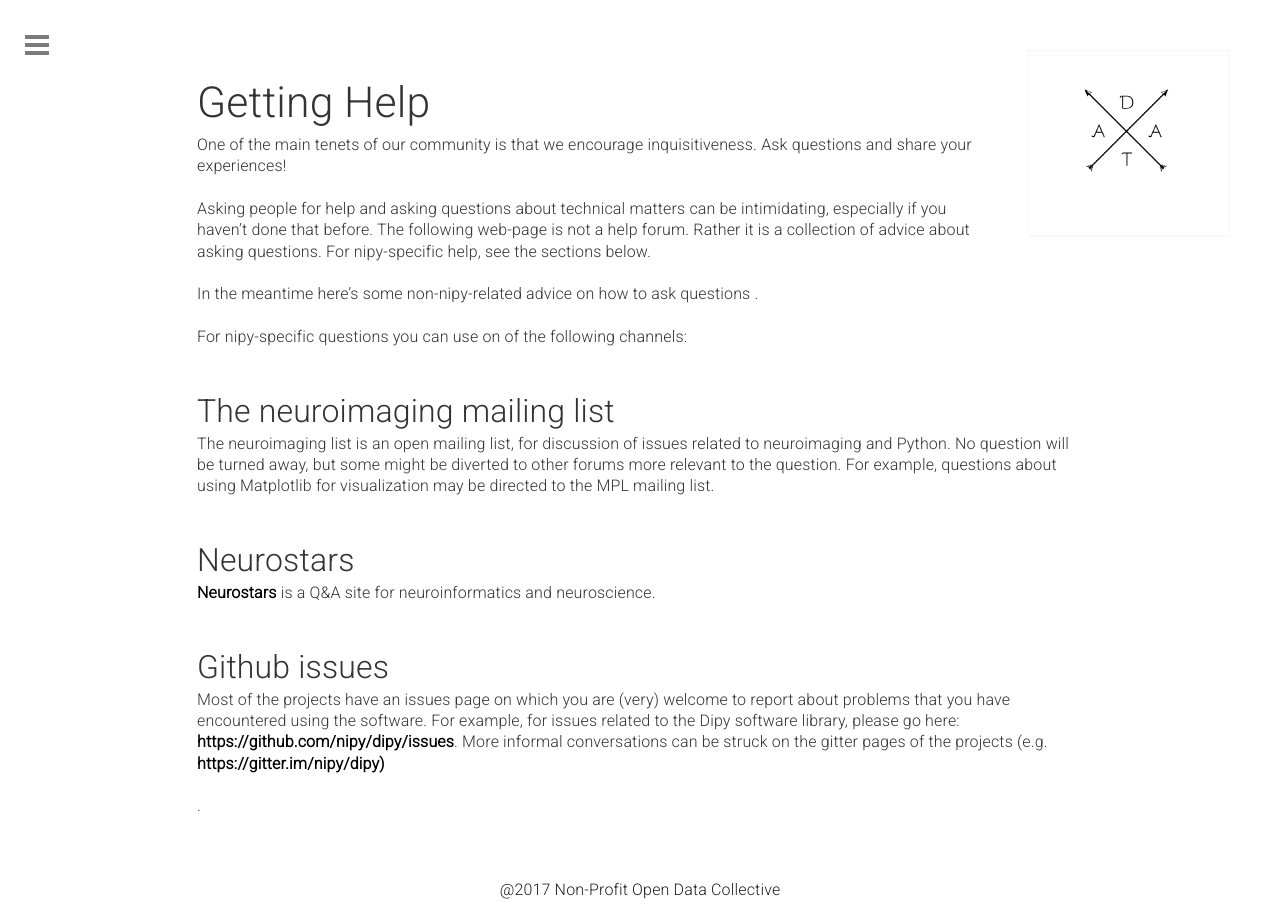
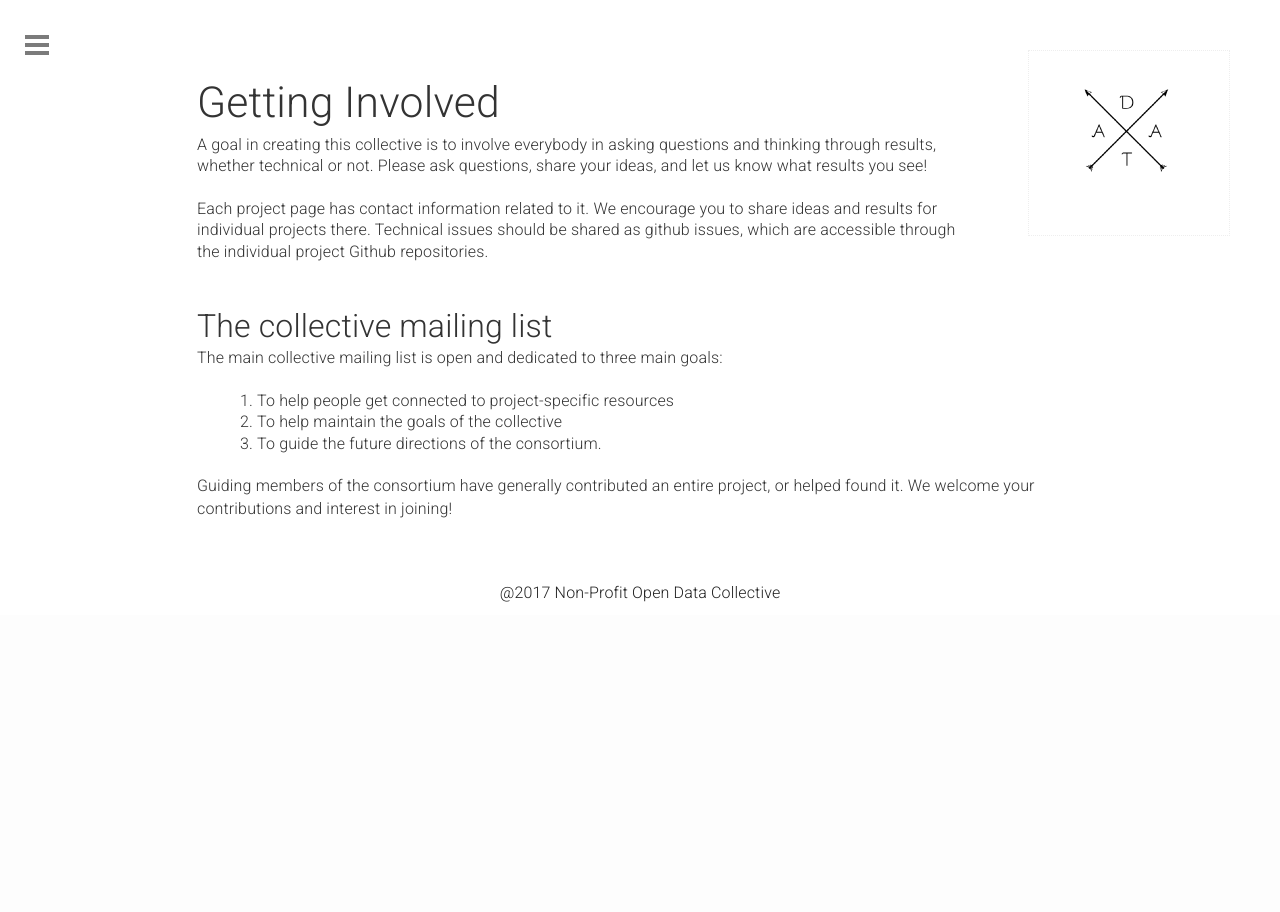
Before and after one commit to Nonprofit-Open-Data-Collective/nonprofit-open-data-collective.github.io, a Jekyll site: the page built from help.html, in a window 1280 px wide. Built offline with Jekyll 4.4.1, drawn with Linux system fonts in a browser that asks for light colours; nearby versions of some CDN libraries; a script that is not in the unit is left out.

Commit message:
DOC: nipy => npodc

```diff
--- a/_config.yml
+++ b/_config.yml
@@ -24,7 +24,7 @@
 
 # SEO
 logo: /img/npodc-logo.png
-authorTwitter: 'nipyorg'
+authorTwitter: ''
 gems:
   - jekyll-seo-tag
   - jekyll-paginate
--- a/_sass/custom.scss
+++ b/_sass/custom.scss
@@ -31,8 +31,8 @@
 }
 
 // SVG mouseover effects
-nipy-svg:hover,
-nipy-svg:focus {
+npodc-svg:hover,
+npodc-svg:focus {
     text-decoration: none;
     color: #1d9b6c;
 }
--- a/contribute.html
+++ b/contribute.html
@@ -42,7 +42,7 @@
             <div class="col-md-8">
                 <div class="well infobox">
                 <a href='#ask-a-question'>Ask a question</a><br>
-                <a href='#learn-about-nipy'>Learn about our organization</a><br>
+                <a href='#learn-about-npodc'>Learn about our organization</a><br>
                 <a href='#research-opportunities'>Research Opportunities</a><br>
                 </div>
             </div>
--- a/help.html
+++ b/help.html
@@ -2,24 +2,26 @@
 layout: default
 ---
 
-<h1>Getting Help</h1>
+<h1>Getting Involved</h1>
 
-<p>One of the main tenets of our community is that we encourage inquisitiveness. Ask questions and share your experiences!</p>
+<p>
+A goal in creating this collective is to involve everybody in asking questions and thinking through results, whether technical or not. Please ask questions, share your ideas, and let us know what results you see!
+</p>
 
-<p>Asking people for help and asking questions about technical matters can be intimidating, especially if you haven’t done that before. The following web-page is not a help forum. Rather it is a collection of advice about asking questions. For nipy-specific help, see the sections below.</p>
+<p>
+Each project page has contact information related to it. We encourage you to share ideas and results for individual projects there. Technical issues should be shared as github issues, which are accessible through the individual project Github repositories.
+</p>
 
-<p>In the meantime here’s some non-nipy-related advice on how to ask questions .</p>
+<h2>The collective mailing list</h2>
 
-<p>For nipy-specific questions you can use on of the following channels:</p>
+<p>
+The main collective mailing list is open and dedicated to three main goals:
 
-<h2>The neuroimaging mailing list</h2>
+<ol style="margin-left: 60px;">
+    <li>To help people get connected to project-specific resources</li>
+    <li>To help maintain the goals of the collective</li>
+    <li>To guide the future directions of the consortium.</li>
+</ol>
 
-<p>The neuroimaging list is an open mailing list, for discussion of issues related to neuroimaging and Python. No question will be turned away, but some might be diverted to other forums more relevant to the question. For example, questions about using Matplotlib for visualization may be directed to the MPL mailing list.</p>
-
-<h2>Neurostars</h2>
-
-<p><a href="neurostars.org" target="_blank">Neurostars</a> is a Q&A site for neuroinformatics and neuroscience.</p>
-
-<h2>Github issues</h2>
-
-<p>Most of the projects have an issues page on which you are (very) welcome to report about problems that you have encountered using the software. For example, for issues related to the Dipy software library, please go here: <a href="https://github.com/nipy/dipy/issues" target="_blank">https://github.com/nipy/dipy/issues</a>. More informal conversations can be struck on the gitter pages of the projects (e.g. <a href="https://gitter.im/nipy/dipy" target="_blank">https://gitter.im/nipy/dipy)</a></p>.
+Guiding members of the consortium have generally contributed an entire project, or helped found it. We welcome your contributions and interest in joining!
+</p>
```
Also changed, not shown: _data/contribute.yml (+4 -4 lines), conduct.html (+7 -5 lines), README.md, _includes/svg/github.svg, _includes/svg/scientist.svg, 1 other file.
